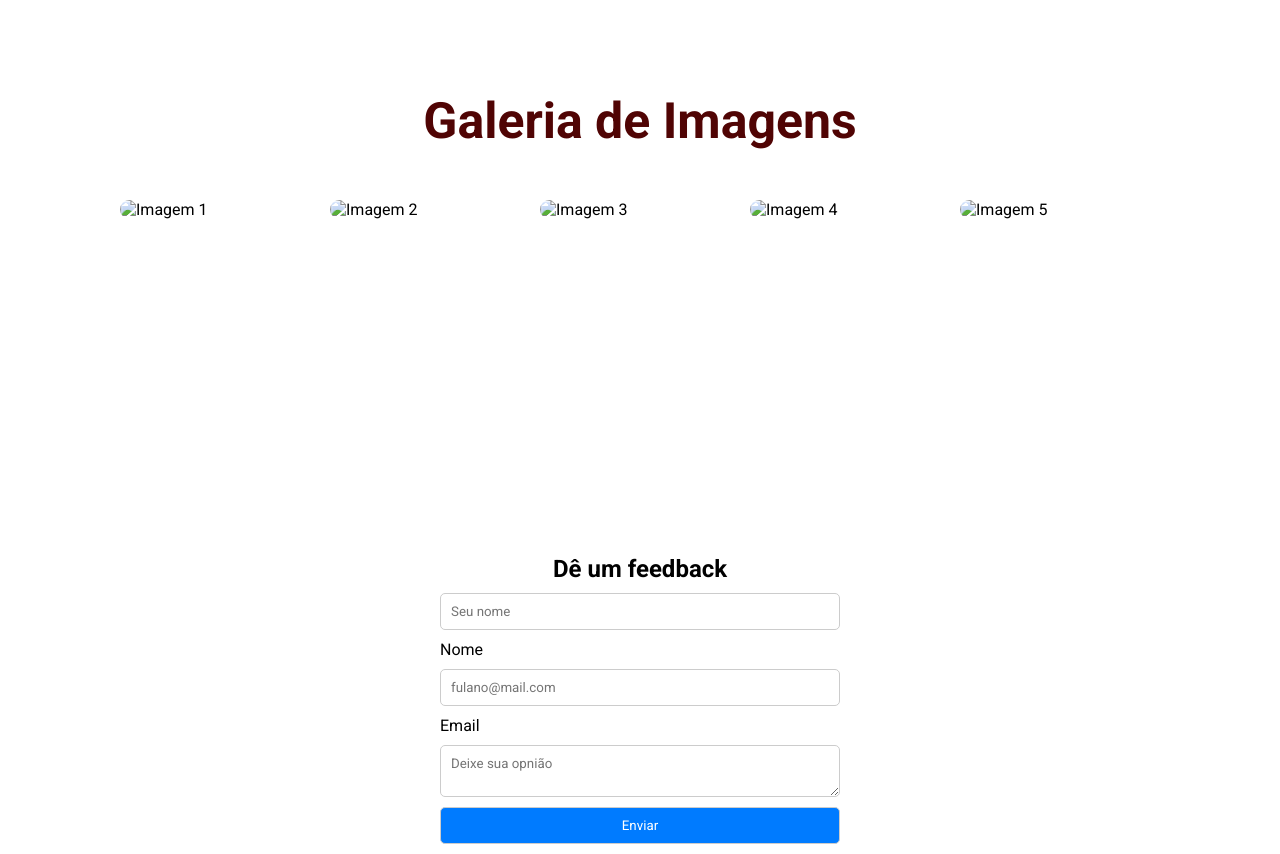
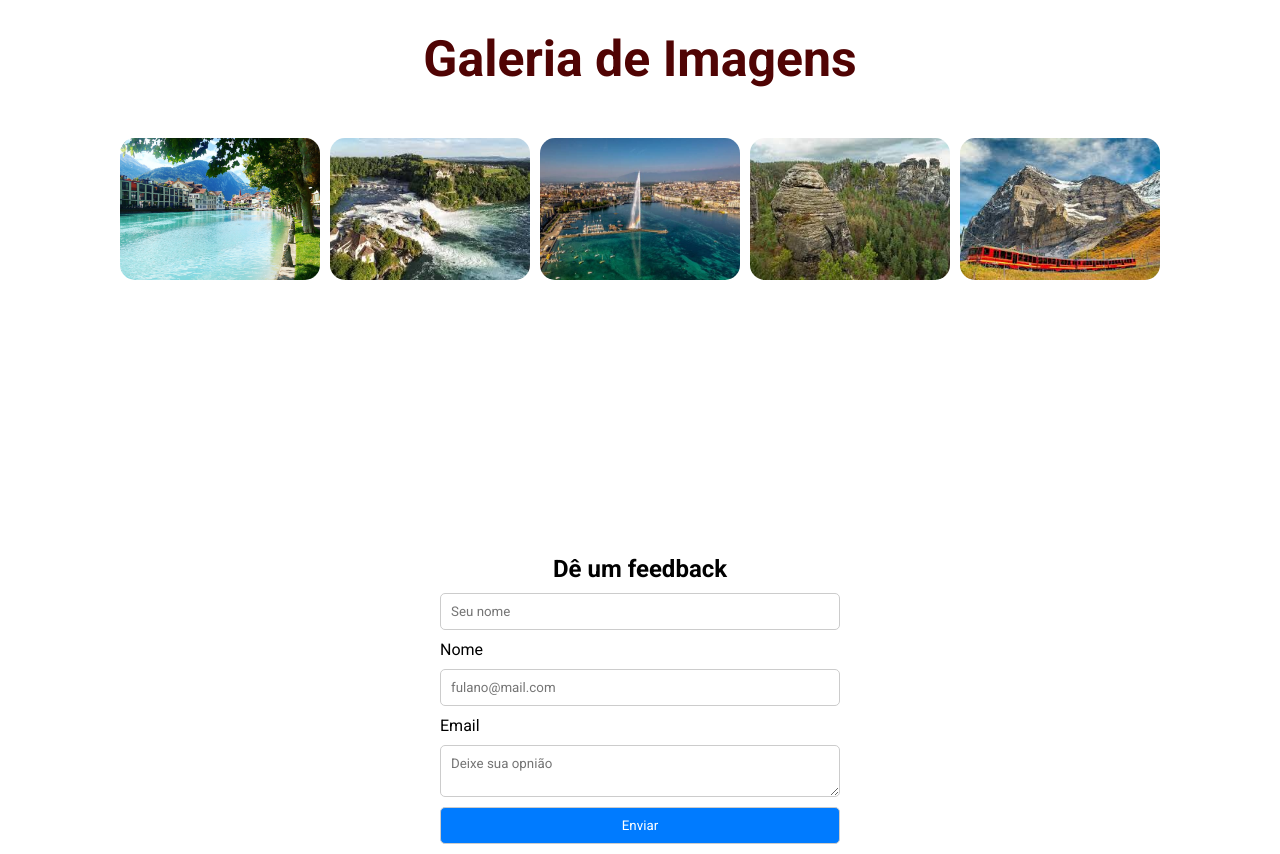
Before and after one commit to nataliagaama/trabalho-js, a plain HTML site: page index.html in a window 1280 px wide. Shown: the part 2180-3034 px from the top of the page. Drawn offline with Linux system fonts and the light colour scheme.

Commit message:
Update index.html

```diff
--- a/index.html
+++ b/index.html
@@ -135,11 +135,11 @@
     <section class="galery" id="galery">
             <h1>Galeria de Imagens</h1>
             <div class="galeria">
-                <img src="trabalho-web-main/imgsuiça/cidades-na-suica-2.jpg" alt="Imagem 1">
-                <img src="trabalho-web-main/imgsuiça/cataratas.jpg" alt="Imagem 2">
-                <img src="trabalho-web-main/imgsuiça/lago genebra.jpg" alt="Imagem 3">
-                <img src="trabalho-web-main/imgsuiça/parque.jpg" alt="Imagem 4">
-                <img src="trabalho-web-main/imgsuiça/jungfraujoch.jpg " alt="Imagem 5">
+                <img src="imgsuiça/cidades-na-suica-2.jpg" alt="Imagem 1">
+                <img src="imgsuiça/cataratas.jpg" alt="Imagem 2">
+                <img src="imgsuiça/lago genebra.jpg" alt="Imagem 3">
+                <img src="imgsuiça/parque.jpg" alt="Imagem 4">
+                <img src="imgsuiça/jungfraujoch.jpg " alt="Imagem 5">
             </div>
 
             <!-- Modal -->
```
